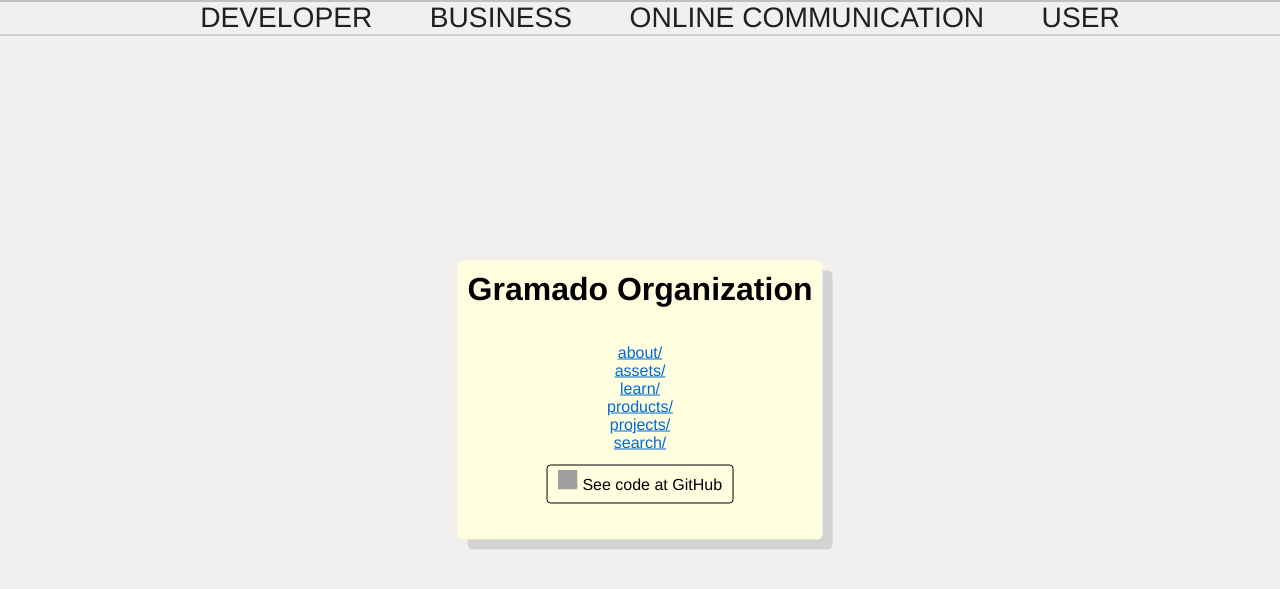
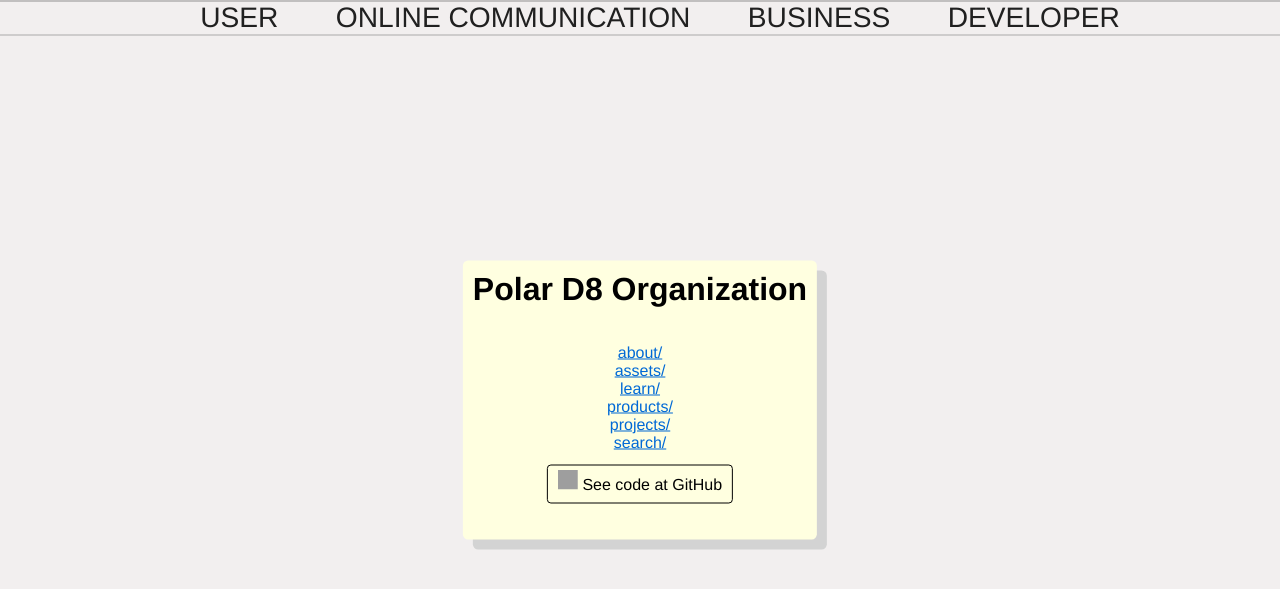
Before and after one commit to learnd8/learnd8.github.io, a PHP site: page / in a window 1280 px wide. Shown: the top 589 px of the page. Run offline with PHP 8.4, Linux system fonts and the light colour scheme; grey boxes are pictures that could not be loaded.

Commit message:
polar d8: Webpage

```diff
--- a/about/index.html
+++ b/about/index.html
@@ -16,6 +16,7 @@
         content="Fred Nora">
 
 <!-- Links -->
+<link href="../assets/img/polard8.png" rel="icon" type="image/x-icon">
 <link href="../assets/css/gramado.css" rel="stylesheet">
 </head>
 
@@ -49,7 +50,7 @@
         <div>
             <br>
             <div class="gramado-footer">
-            <br>&copy; 2024 Gramado Organization
+            <br>&copy; 2024 Polar D8 Organization
             </div>
         </div>
     </footer>
--- a/assets/css/gramado.css
+++ b/assets/css/gramado.css
@@ -51,6 +51,9 @@
   color: #0050a3;
 }
 
+img {
+    max-width: 100%;
+}
 
 /*
  * Small screen: ------------------------------
@@ -85,8 +88,10 @@
 }
 
 .gramado-container {
+    /*container-type: inline-size;*/
     font-size: 4.4vw;
     text-align: center;
+    margin-inline: auto;
 }
 
 .gramado-header{
@@ -182,8 +187,10 @@
 }
 
 .gramado-container {
+    /*container-type: inline-size;*/
     font-size: 4.0vw;
     text-align: center;
+    margin-inline: auto;
 }
 
 .gramado-header{
--- a/index.php
+++ b/index.php
@@ -1,6 +1,6 @@
 <?php
 define('USE_XXX', true);
-/*require('./gramado2.php');*/
-/*require('./gramado.php');*/
+/*require('./polard8.php');*/
+/*require('./polard8-02.php');*/
 require ('./search/search.php');
 ?>
--- a/search/search.php
+++ b/search/search.php
@@ -6,14 +6,14 @@
 
 <head>
 <meta charset="UTF-8">
-<title>Gramado</title>
+<title>Search</title>
 
     <meta
         name="viewport"
         content="width=device-width, initial-scale=1.0">
     <meta
         name="description"
-        content="Gramado Organization">
+        content="Polar D8 Organization">
     <meta
         name="author"
         content="Fred Nora">
@@ -62,7 +62,8 @@
 <link rel="dns-prefetch" href="https://github.com/"/>
 
 <!-- Cool links -->
-<link href="./assets/css/gramado.css" rel="stylesheet">
+<link href="../assets/img/polard8.png" rel="icon" type="image/x-icon">
+<link href="../assets/css/gramado.css" rel="stylesheet">
 </head>
 
 <body>
@@ -70,20 +71,20 @@
     <!-- Navigation bar -->
     <nav class="gramado-nav">
         <ul>
+            <!-- 4: User -->
+            <li><a href="#section-4">User</a></li>
+            <!-- 3: Sales person -->
+            <li><a href="#section-3">Online communication</a></li>
+            <!-- 2: Business person -->
+            <li><a href="#section-2">Business</a></li>
             <!-- 1: Developer -->
             <li><a href="#section-1">Developer</a></li>
-            <!-- 2: Business person -->
-            <li><a href="#section-2">Business</a></li>
-            <!-- 3: Sales person -->
-            <li><a href="#section-3">Online communication</a></li>
-            <!-- 4: User -->
-            <li><a href="#section-4">User</a></li>
         </ul>
     </nav>
 
     <!-- Core module -->
     <div class="core">
-    <h1>Gramado Organization</h1>
+    <h1>Polar D8 Organization</h1>
 
     <br>
     <?php
@@ -111,7 +112,7 @@
         <br/>
         <a
             class="button"
-            href="https://github.com/gramado/gramado.github.io">
+            href="https://github.com/polard8/polard8.github.io">
             <img class="iconpos"
                 width="20"
                 height="20"
@@ -124,7 +125,7 @@
     </div>
 
 <!-- Cool scripts -->
-<script src="./assets/js/gramado.js"></script>
+<script src="../assets/js/gramado.js"></script>
 </body>
 
 </html>
```
Also changed, not shown: assets/index.html (+4 -3 lines), index.html (+4 -4 lines), learn/index.html (+17 -15 lines), polard8.php (+8 -6 lines), products/index.html (+10 -8 lines), projects/index.html (+12 -12 lines), search/hello.php (+8 -7 lines), search/index.html (+11 -10 lines), assets/img/polard8.png (added).
